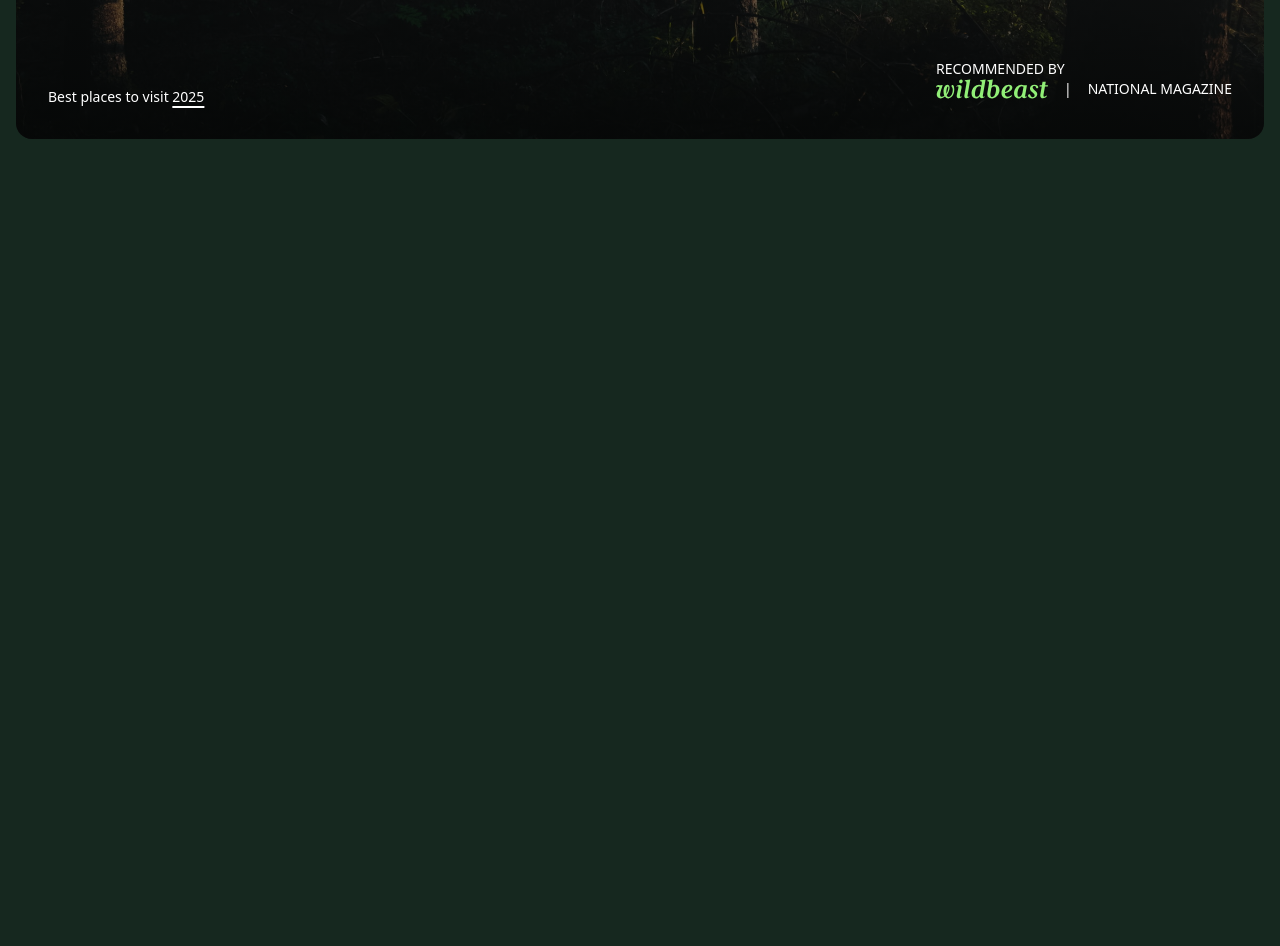
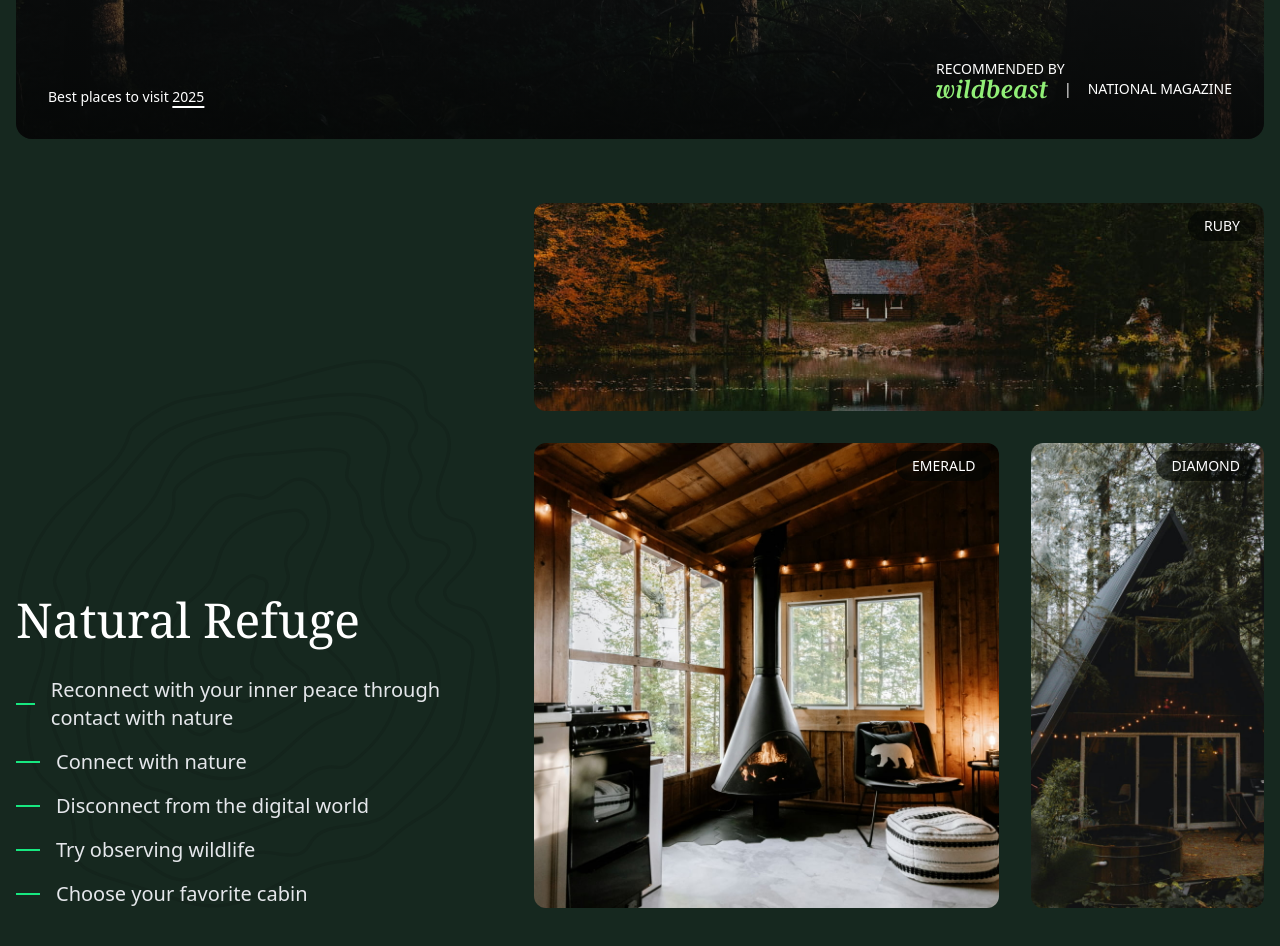
Before and after one commit to katekeiroz-dev/evergreenForest-tailwind, a plain HTML site: page src/index.html in a window 1280 px wide. Shown: the part 640-1586 px from the top of the page. Before the commit the page ends 1163 px from the top, so only its background shows below. Drawn offline with Linux system fonts and the light colour scheme.

Commit message:
events cards

```diff
--- a/src/index.html
+++ b/src/index.html
@@ -8,9 +8,8 @@
     <link rel="stylesheet" href="./output.css">
 </head>
 <body class="bg-verde-800 font-sans mb-96">
- <!-- SIDEBAR INFO / DAY , TEMPERATURE AND WEATHER  --->
     <div class="container mt-4 flex justify-center md:justify-start">
-        <div class="inline-flex items-center rounded-md bg-verde-900">
+      <div class="inline-flex items-center rounded-md bg-verde-900">
             <span class="size-2 bg-verde-300 rounded-full relative -left-1"></span>
         <div class="flex text-verde-300 divide-x-2 divide-verde-800">
             <div class="px-4 py2 capitalize" id="day">Monday</div>
@@ -37,14 +36,14 @@
 
      <!-- INTRO DESCRIPITION + H1 TITLE + intro IMG  --->
     <main class="container">
-        <div class=" relative px-8 pb-8 pt-64 bg-gradient-to-t from-verde-950/80 text-white rounded-2xl overflow-hidden">
+        <div class="relative px-8 pb-8 pt-64 bg-gradient-to-t from-verde-950/80 text-white rounded-2xl overflow-hidden max-sm:px-4 max-sm:pt-12">
             <img class="absolute inset-0 size-full object-cover -z-10" src="./img/floresta.jpg" alt="">
-            <div class="bg-verde-950 inline-flex gap-8 mb-8 items-center py-1 pl-4 pr-1 rounded-full">Open reservations for summer
+            <div class="bg-verde-950/60 rounded-xl flex flex-col items-start gap-2 p-4 mb-8 sm:gap-8 sm:items-center sm:py-1 sm:pl-4 sm:pr-1 sm:bg-verde-950 sm:inline-flex sm:flex-row sm:rounded-full">Open reservations for summer
                 <a class="bg-verde-400 text-verde-900 py-2 px-4 inline-block rounded-full" href="">Book today</a>
             </div>
-            <h1 class="mb-20 font-serif text-balance max-w-screen-sm text-5xl"> Experience life in the forest and renew your inner energy</h1>
-            <div class="text-sm flex justify-between items-end">
-                <p> Best places to visit <a class="underline decoration-2 underline-offset-4 hover:no-underline" href="">2025</a> </p>
+            <h1 class="mb-8 font-serif text-balance max-w-screen-sm text-4xl sm:mb-20 sm:text-5xl"> Experience life in the forest and renew your inner energy</h1>
+            <div class="text-sm sm:flex justify-between items-end">
+                <p class="max-sm:mb-4"> Best places to visit <a class="underline decoration-2 underline-offset-4 hover:no-underline" href="">2025</a> </p>
                 <div class="uppercase mb-2">
                 <p>Recommended by </p>
                 <p class="flex items-center gap-4">
@@ -57,6 +56,75 @@
         </div>
 
     </main>
-
+    <!--SECTION OF ACCOMODATIONS -->
+    <section
+    id="acomodacoes"
+    class="container grid lg:grid-cols-[2fr_3fr] gap-8 pt-16 mb-12 sm:mb-16"
+  >
+    <div
+      class="content-end bg-[url('./img/padrao.svg')] bg-no-repeat bg-contain bg-left-bottom"
+    >
+      <h2 class="text-white mb-8 text-4xl font-serif lg:text-5xl">
+        Natural Refuge
+      </h2>
+      <ul
+        class="text-gray-200 *:flex *:items-center *:gap-4 grid gap-4 sm:text-xl"
+      >
+        <li>
+          <span class="h-0.5 w-6 bg-verde-400 inline-block"></span>Reconnect with your inner peace through contact with nature
+        </li>
+        <li>
+          <span class="h-0.5 w-6 bg-verde-400 inline-block"></span>Connect
+          with nature
+        </li>
+        <li>
+          <span class="h-0.5 w-6 bg-verde-400 inline-block"></span
+          >Disconnect from the digital world
+        </li>
+        <li>
+          <span class="h-0.5 w-6 bg-verde-400 inline-block"></span>Try observing wildlife
+        </li>
+        <li>
+          <span class="h-0.5 w-6 bg-verde-400 inline-block"></span>Choose
+          your favorite cabin
+        </li>
+      </ul>
+    </div>
+    <div class="grid grid-cols-[2fr_1fr] gap-4 sm:gap-8">
+      <div class="col-span-full grid *:col-start-1 *:row-start-1">
+        <img
+          class="h-52 w-full object-cover rounded-xl"
+          src="./img/casa1.jpg"
+          alt="Casa 1"
+        />
+        <span
+          class="m-2 self-start justify-self-end uppercase text-white rounded-full bg-verde-950/60 px-4 py-2 text-sm/none"
+          >Ruby</span
+        >
+      </div>
+      <div class="grid *:col-start-1 *:row-start-1">
+        <img
+          class="size-full object-cover rounded-xl"
+          src="./img/casa2.jpg"
+          alt="Casa 2"
+        />
+        <span
+          class="m-2 self-start justify-self-end uppercase text-white rounded-full bg-verde-950/60 px-4 py-2 text-sm/none"
+          >Emerald</span
+        >
+      </div>
+      <div class="grid *:col-start-1 *:row-start-1">
+        <img
+          class="size-full object-cover rounded-xl"
+          src="./img/casa3.jpg"
+          alt="Casa 3"
+        />
+        <span
+          class="m-2 self-start justify-self-end uppercase text-white rounded-full bg-verde-950/60 px-4 py-2 text-sm/none"
+          >Diamond</span
+        >
+      </div>
+    </div>
+  </section>
 </body>
 </html>
```
Also changed, not shown: src/output.css.
